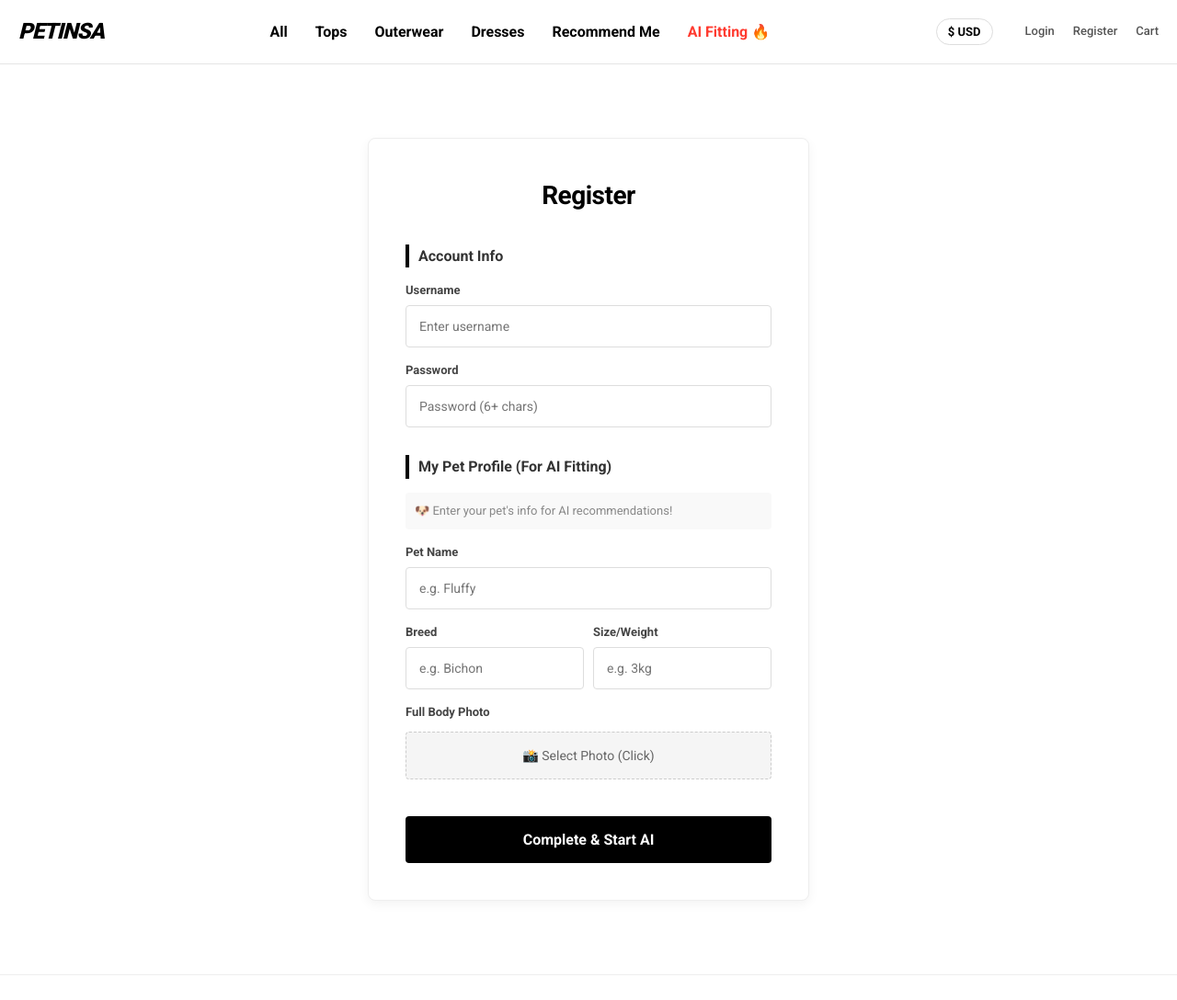
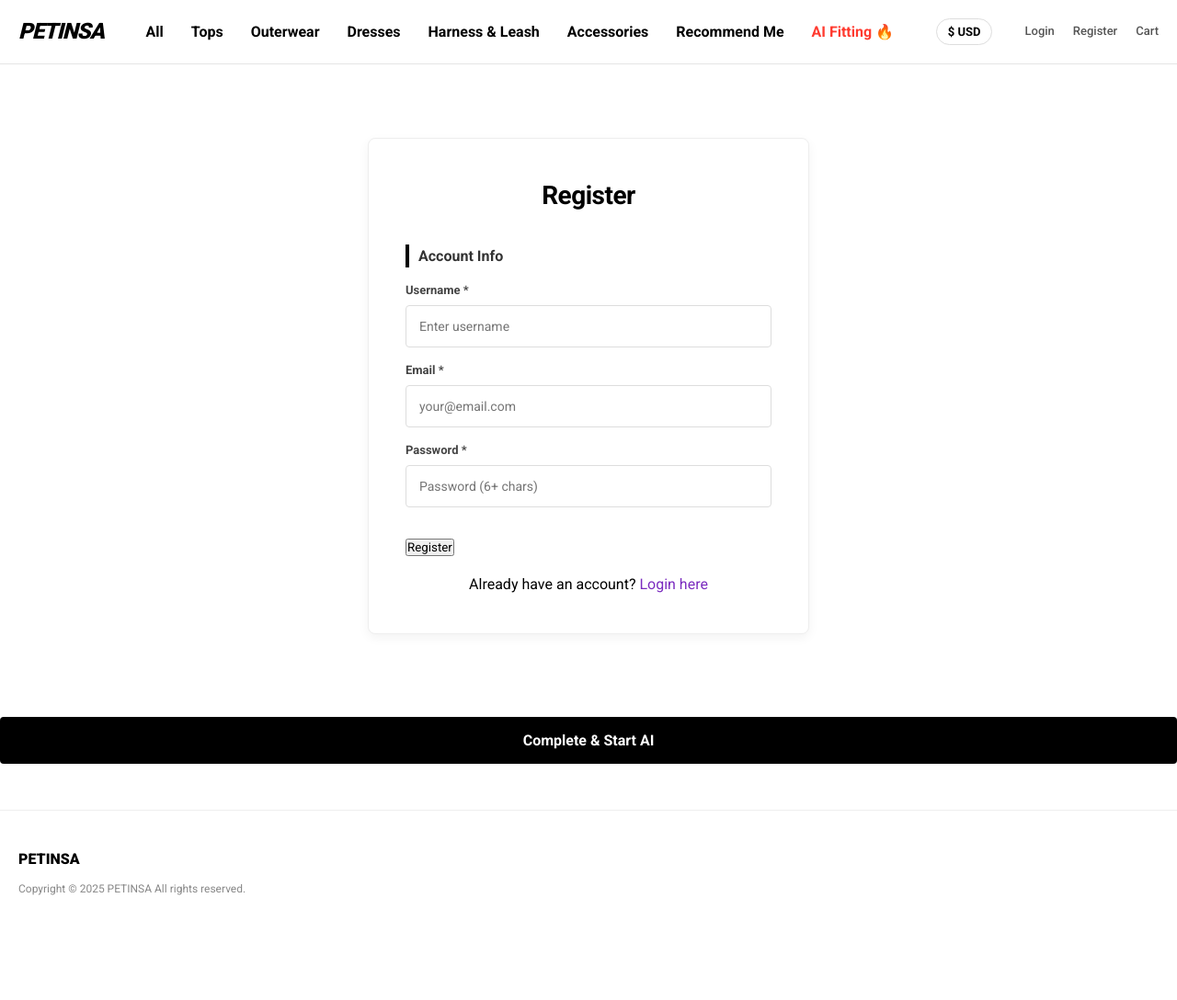
Before and after one commit to Onyxxx17/Pet-Fit, a Flask app: page /register in a window 1280 px wide. Shown: the top 1088 px of the page at 92% size. After the commit the page ends 974 px from the top, so only its background shows below. Run offline with Flask 3, Linux system fonts and the light colour scheme; some libraries are stand-ins or nearby versions.

Commit message:
feat: Add new categories for Harness & Leash and Accessories; update registration form fields

```diff
--- a/app.py
+++ b/app.py
@@ -317,7 +317,6 @@
     cur.execute("""
         SELECT p.id as product_id, p.name, p.brand, p.category, p.description,
                p.base_price_cents, p.weather_tag, p.style_tag, p.popularity_score,
-               p.image_url,
                ps.id as size_id, ps.label as size_label, ps.chest_cm, ps.back_cm, ps.neck_cm
         FROM products p
         JOIN product_sizes ps ON p.id = ps.product_id
@@ -450,6 +449,10 @@
             flash('Username and password are required', 'error')
             return redirect(url_for('register'))
 
+        if len(password) < 6:
+            flash('Password must be at least 6 characters', 'error')
+            return redirect(url_for('register'))
+
         conn = get_db()
         cur = conn.cursor()
 
@@ -460,14 +463,24 @@
                 (username, email, password_hash)
             )
             conn.commit()
+            cur.close()
+            conn.close()
             flash('Registration successful! Please login.', 'success')
             return redirect(url_for('login'))
         except psycopg2.IntegrityError:
             conn.rollback()
-            flash('Username or email already exists', 'error')
-        finally:
             cur.close()
             conn.close()
+            flash('Username or email already exists', 'error')
+            return redirect(url_for('register'))
+        except Exception as e:
+            conn.rollback()
+            cur.close()
+            conn.close()
+            flash(f'Registration failed: {str(e)}', 'error')
+            return redirect(url_for('register'))
+
+    return render_template('register.html')
 
     return render_template('register.html')
 
@@ -1192,12 +1205,4 @@
 
 
 if __name__ == '__main__':
-    # Initialize database on startup
-    if DATABASE_URL and "postgresql" in DATABASE_URL:
-        try:
-            init_db()
-        except Exception as e:
-            print(f"Database initialization error: {e}")
-            print("Make sure DATABASE_URL is set correctly and db/schema_postgres.sql exists")
-
     app.run(debug=True, host='0.0.0.0', port=5000)
--- a/templates/base.html
+++ b/templates/base.html
@@ -20,6 +20,8 @@
                     <li><a href="/?category=Top">Tops</a></li>
                     <li><a href="/?category=Outer">Outerwear</a></li>
                     <li><a href="/?category=Dress">Dresses</a></li>
+                    <li><a href="/?category=Harness%26Leash">Harness & Leash</a></li>
+                    <li><a href="/?category=Accessory">Accessories</a></li>
                     <li><a href="/recommendations">Recommend Me</a></li>
                     <li class="highlight"><a href="#" id="ai-btn-nav">AI Fitting 🔥</a></li>
                 </ul>
--- a/templates/register.html
+++ b/templates/register.html
@@ -3,50 +3,30 @@
 {% block content %}
 <div class="form-container">
     <h2>Register</h2>
-    <form action="/register" method="POST" enctype="multipart/form-data">
+    <form action="/register" method="POST">
 
         <div class="form-section">
             <h3>Account Info</h3>
             <div class="input-group">
-                <label class="input-label">Username</label>
+                <label class="input-label">Username *</label>
                 <input type="text" name="username" class="input-field" placeholder="Enter username" required>
             </div>
             <div class="input-group">
-                <label class="input-label">Password</label>
-                <input type="password" name="password" class="input-field" placeholder="Password (6+ chars)" required>
+                <label class="input-label">Email *</label>
+                <input type="email" name="email" class="input-field" placeholder="your@email.com" required>
+            </div>
+            <div class="input-group">
+                <label class="input-label">Password *</label>
+                <input type="password" name="password" class="input-field" placeholder="Password (6+ chars)" required minlength="6">
             </div>
         </div>
 
-        <div class="form-section">
-            <h3>My Pet Profile (For AI Fitting)</h3>
-            <p class="form-desc">🐶 Enter your pet's info for AI recommendations!</p>
-
-            <div class="input-group">
-                <label class="input-label">Pet Name</label>
-                <input type="text" name="pet_name" class="input-field" placeholder="e.g. Fluffy">
-            </div>
-
-            <div style="display: flex; gap: 10px;">
-                <div class="input-group" style="flex: 1;">
-                    <label class="input-label">Breed</label>
-                    <input type="text" name="pet_breed" class="input-field" placeholder="e.g. Bichon">
-                </div>
-                <div class="input-group" style="flex: 1;">
-                    <label class="input-label">Size/Weight</label>
-                    <input type="text" name="pet_size" class="input-field" placeholder="e.g. 3kg">
-                </div>
-            </div>
-
-            <div class="input-group">
-                <label class="input-label">Full Body Photo</label>
-                <div class="file-upload-wrapper">
-                    <input type="file" name="pet_image" id="file-upload" class="file-upload-input" accept="image/*" onchange="previewFile()">
-                    <label for="file-upload" class="file-upload-label" id="file-label">
-                        📸 Select Photo (Click)
-                    </label>
-                </div>
-            </div>
-        </div>
+        <button type="submit" class="submit-btn">Register</button>
+        <p style="text-align: center; margin-top: 1rem;">
+            Already have an account? <a href="/login" style="color: #7b2cbf;">Login here</a>
+        </p>
+    </form>
+</div>
 
         <button type="submit" class="btn-black">Complete & Start AI</button>
     </form>
```
Also changed, not shown: db/schema_postgres.sql (added, +114 -0 lines), templates/index.html (+5 -9 lines).
